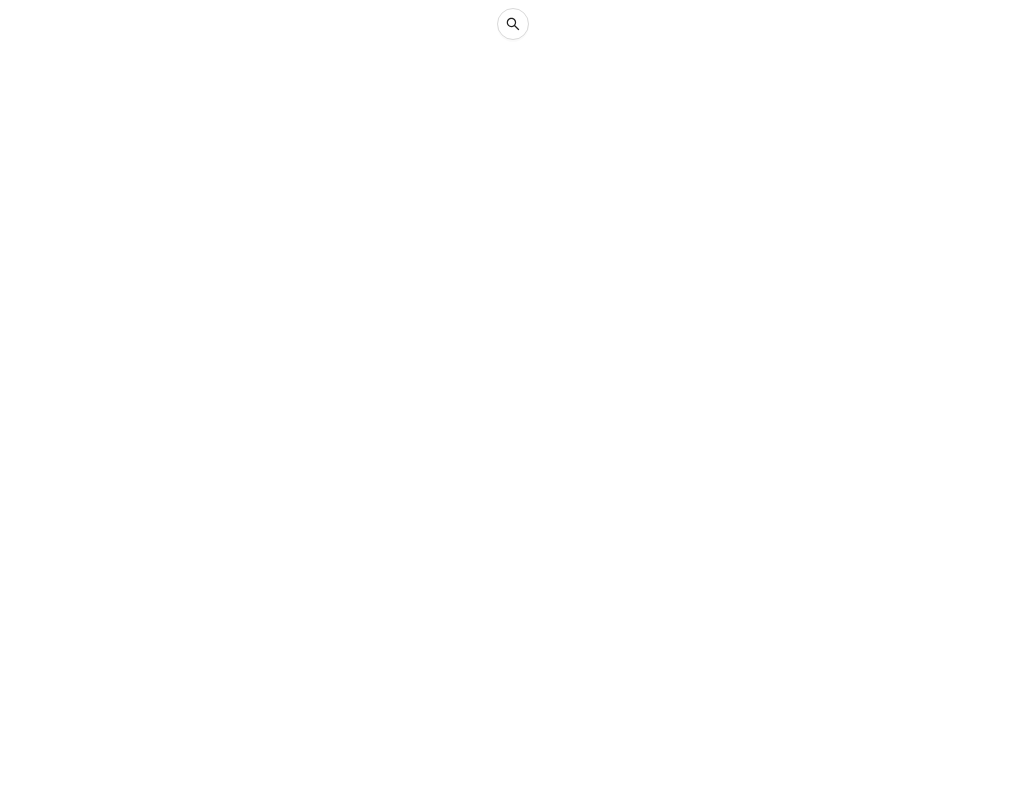
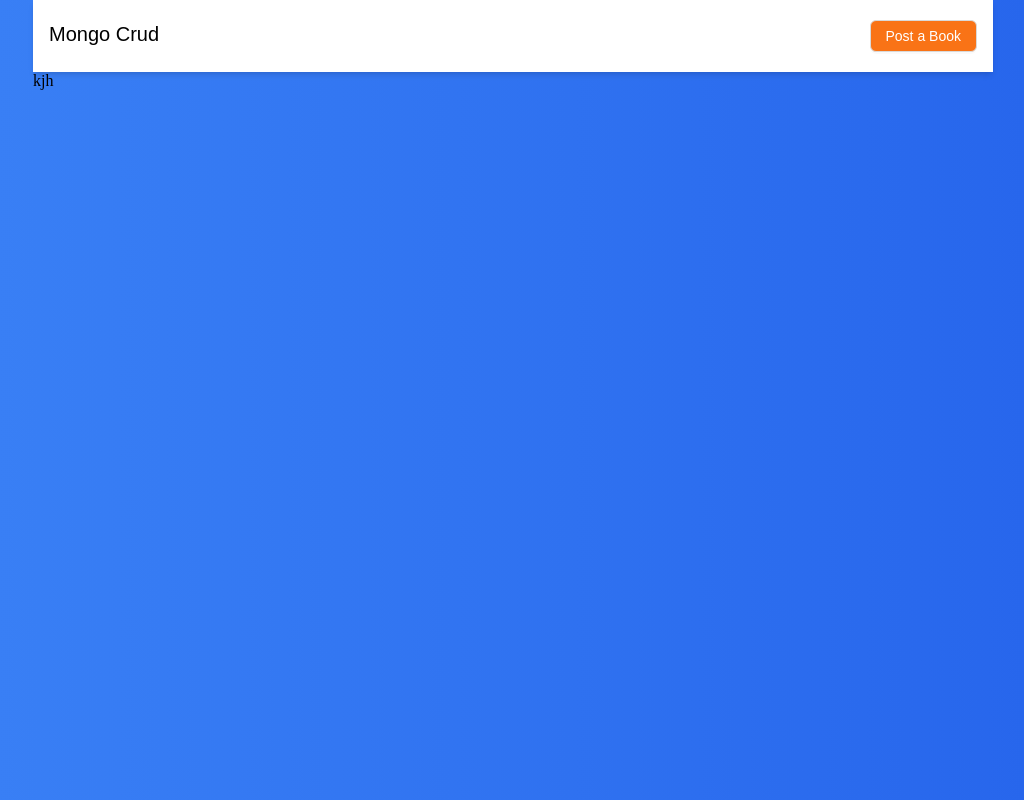
Before and after one commit to PercyGFX/MongoDB-CRUD-with-Node, a React (Create React App) app in the folder frontend/: page / in a window 1280 px wide. Shown: the whole page, without its empty margins (127-1151 px from the left). Built offline with nearby package versions, Linux system fonts and the light colour scheme.

Commit message:
tailwind componsnt design

```diff
--- a/frontend/src/App.tsx
+++ b/frontend/src/App.tsx
@@ -1,14 +1,19 @@
 import React from 'react';
 import { SearchOutlined } from '@ant-design/icons';
-import { Button, Tooltip, Space } from 'antd';
+import { Login } from './pages/login';
+import Header from './components/Header';
+import Search from './components/Search'
+
 
 const App: React.FC = ()=> {
   return (
-    <div className=" text-center">
+    <div className="flex justify-center">
+      <div className="w-9/12">
 
-     <Tooltip title="search">
-        <Button shape="circle" icon={<SearchOutlined />} />
-      </Tooltip>
+    <Header />
+    <Search />
+
+      </div>
 
     </div>
   );
--- /dev/null
+++ b/frontend/src/components/Header.tsx
@@ -0,0 +1,20 @@
+import React from 'react'
+import { Card, Button } from 'antd'
+
+const Header: React.FC = ()=> {
+  return (
+
+    <div className="flex justify-between px-4 bg-white py-5 shadow-md">
+        <div className="font-poppins text-xl">Mongo Crud</div>
+
+        <div className="flex">
+
+            <Button size="middle" className=" bg-orange-500 text-white font-poppins hover:bg-orange-300">Post a Book</Button>
+        </div>
+    </div>
+
+  )
+}
+
+
+export default Header
--- /dev/null
+++ b/frontend/src/components/Search.tsx
@@ -0,0 +1,11 @@
+import React from 'react'
+
+type Props = {}
+
+const Search: React.FC = (props: Props) => {
+  return (
+    <div>kjh</div>
+  )
+}
+
+export default Search
--- a/frontend/src/index.css
+++ b/frontend/src/index.css
@@ -1,3 +1,12 @@
+body {
+/* reset default margins & paddings */
+    margin: 0;
+    padding: 0;
+  }
+
+
+@import url('https://fonts.googleapis.com/css2?family=Poppins:ital,wght@0,100;0,200;0,300;0,400;0,500;0,600;0,700;0,800;0,900;1,100;1,200;1,300;1,400;1,500;1,600;1,700;1,800;1,900&display=swap');
+
 @tailwind base;
 @tailwind components;
 @tailwind utilities;
--- a/frontend/src/index.tsx
+++ b/frontend/src/index.tsx
@@ -2,12 +2,15 @@ import React from 'react';
 import ReactDOM from 'react-dom/client';
 import './index.css';
 import App from './App';
+
 
 const root = ReactDOM.createRoot(
   document.getElementById('root') as HTMLElement
 );
 root.render(
   <React.StrictMode>
-    <App />
+    <div className="bg-gradient-to-r from-blue-500 to-blue-600 min-h-screen">
+      <App />
+    </div>
   </React.StrictMode>
 );
--- /dev/null
+++ b/frontend/src/pages/login.tsx
@@ -0,0 +1,71 @@
+import React from 'react'
+import { Button, Card, Form, Input } from 'antd';
+
+const onFinish = (values: any) => {
+    console.log('Success:', values);
+  };
+
+  const onFinishFailed = (errorInfo: any) => {
+    console.log('Failed:', errorInfo);
+  };
+
+  type FieldType = {
+    username?: string;
+    password?: string;
+    remember?: string;
+  };
+
+
+const Login: React.FC= ()=> {
+  return (
+
+    <div className="flex justify-centerflex justify-center items-center h-screen">
+          <Card className="w-3/12 border border-1 shadow-md mx-auto rounded-md py-5">
+
+        <p className="font-medium text-3xl font-poppins text-gray-800">Login</p>
+    <div className="flex justify-center">
+        <Form
+    name="basic"
+    labelCol={{ span: 7 }}
+    wrapperCol={{ span: 17 }}
+    initialValues={{ remember: true }}
+    onFinish={onFinish}
+    onFinishFailed={onFinishFailed}
+    autoComplete="off"
+        >
+
+    <Form.Item<FieldType>
+      label="Username"
+      name="username"
+      rules={[{ required: true, message: 'Please input your username!' }]}
+    >
+      <Input />
+    </Form.Item>
+
+    <Form.Item<FieldType>
+      label="Password"
+      name="password"
+      rules={[{ required: true, message: 'Please input your password!' }]}
+    >
+      <Input.Password />
+    </Form.Item>
+
+    <Form.Item wrapperCol={{ offset: 5, span: 16 }}>
+      <Button type="primary" htmlType="submit">
+        Login
+      </Button>
+    </Form.Item>
+  </Form>
+  </div>
+
+
+
+  </Card>
+
+
+</div>
+
+  )
+}
+
+export {Login}
--- a/frontend/tailwind.config.js
+++ b/frontend/tailwind.config.js
@@ -2,7 +2,11 @@
 module.exports = {
   content: ["./src/**/*.{html,js,tsx}"],
   theme: {
-    extend: {},
+    extend: {
+      fontFamily: {
+        poppins: ['Poppins', 'sans-serif'],
+      },
+    },
   },
   plugins: [],
   corePlugins: {
```
Also changed, not shown: frontend/components/login.tsx (deleted).
